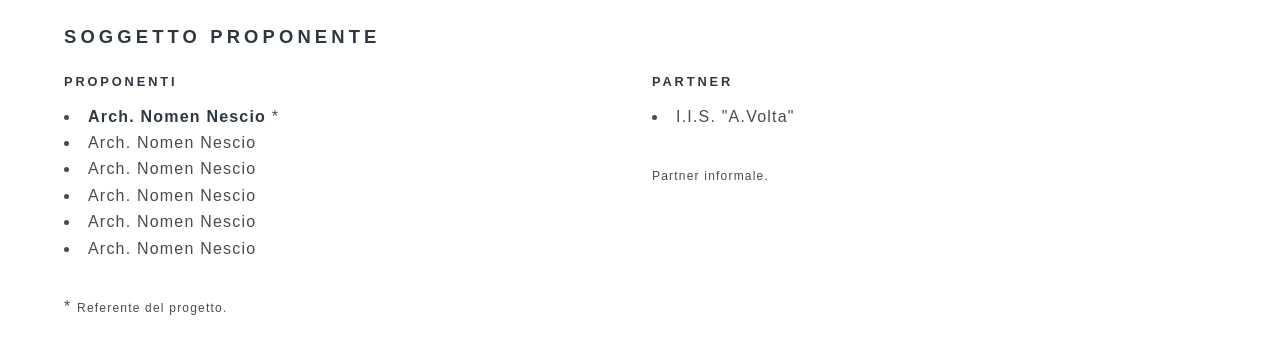
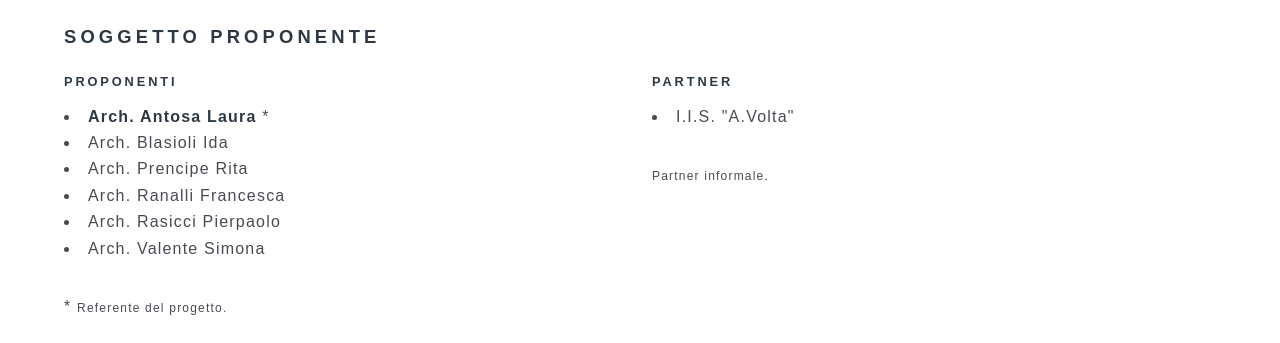
Before and after one commit to cogiarplus/labforall, a Jekyll site: the page built from gruppo.html, in a window 1280 px wide and 900 px high, scrolled down 305 px. Shown: the part 152-495 px from the top of the window. Built offline with Jekyll 4.4.1, drawn with Linux system fonts in a browser that asks for light colours; some web fonts are replaced.

Commit message:
Update _config.yml

```diff
--- a/_config.yml
+++ b/_config.yml
@@ -40,7 +40,7 @@
 # PRINCIPALI CAMPI IN CUI OPERA IL PROGETTO (MAX 3)
 # NOTE: I campi `description` e `icon_` sono presenti solo per ragioni grafiche
 principali_campi_in_cui_opera_il_progetto:
-  description: "Lorem ipsum dolor sit amet, consectetuer adipiscing elit. Aenean commodo ligula eget dolor. Aenean massa. Cum sociis natoque penatibus et magnis dis parturient montes, nascetur ridiculus mus."
+  description: "LabForAll come simbiosi tra <i>architettura</i>, <i>formazione</i> e <i>fablab</i>"
   topic_one: "architettura/urbanistica"
   icon_one: "fa-users"
   topic_two: "formazione"
@@ -56,14 +56,14 @@
 # Caratteristiche geografiche, politiche, sociali e culturali del contesto in cui il progetto si inserisce
 # NOTE: Diviso in due parti solo per ragioni grafiche
 analisi_del_contesto_territoriale:
-  part_one: "Lab for All si sviluppa in un quartiere che negli ultimi anni è stato oggetto di riqualificazione urbana a partire dalla realizzazione dell’edificio per Uffici Fater progettato dall’arch. Massimiliano Fuksas fino a una serie di edifici residenziali che dimostrano un’attenzione concreta alla qualità architettonica e urbana e al recupero di un quartiere marginale della città seppur prossimo a funzioni di interesse pubblico come l’Università degli studi “G. D’Annunzio”, il tribunale e la stazione ferroviaria di Portanuova, anch’essa da pochi anni oggetto di ristrutturazione e recupero della facciata d’interesse storico."
+  part_one: "LabForAll si sviluppa in un quartiere che negli ultimi anni è stato oggetto di riqualificazione urbana a partire dalla realizzazione dell’edificio per Uffici Fater progettato dall’arch. Massimiliano Fuksas fino a una serie di edifici residenziali che dimostrano un’attenzione concreta alla qualità architettonica e urbana e al recupero di un quartiere marginale della città seppur prossimo a funzioni di interesse pubblico come l’Università degli studi “G. D’Annunzio”, il tribunale e la stazione ferroviaria di Portanuova, anch’essa da pochi anni oggetto di ristrutturazione e recupero della facciata d’interesse storico."
   part_two: "La scuola è facilmente raggiungibile con i mezzi pubblici. L’obiettivo dell’intervento si colloca, quindi, in una dimensione dinamica, all’interno di un brano di città che si sta rigenerando dal punto di vista architettonico e urbano, ma che necessita ancora di spazi da condividere che la cittadinanza possa sentire come propri e di una spinta verso la coesione sociale. "
 
 # DESCRIZIONE DELLO SPAZIO CHE OSPITERA` IL PROGETTO (MAX 1000 BATTUTE)
 # Indicare proprietà, stato di assegnazione, se dismesso o attivo, se pronto per le attività o necessita di ristrutturazioni/implementazioni
 # NOTE: Diviso in due parti solo per ragioni grafiche
 descrizione_dello_spazio:
-  part_one: "Lab for All recupera degli spazi inutilizzati e sottoutilizzati dell’Istituto Tecnico Industriale “A. Volta”. Quest’ultimo è situato in un complesso di circa 33mila metri quadri e strutturato in vari edifici che oggi ospitano 62 aule, 26 laboratori (5 di chimica, 3 di elettronica e telecomunicazioni, 3 di elettrotecnica, 6 di meccanica, 2 di fisica, 3 aule multimediali, 1 aula linguistica, 3 di disegno tecnico), un’ampia palestra attrezzata, una piscina coperta a cinque corsie, 4 campetti esterni, ampi parcheggi e aree verdi. "
+  part_one: "LabForAll recupera degli spazi inutilizzati e sottoutilizzati dell’Istituto Tecnico Industriale “A. Volta”. Quest’ultimo è situato in un complesso di circa 33mila metri quadri e strutturato in vari edifici che oggi ospitano 62 aule, 26 laboratori (5 di chimica, 3 di elettronica e telecomunicazioni, 3 di elettrotecnica, 6 di meccanica, 2 di fisica, 3 aule multimediali, 1 aula linguistica, 3 di disegno tecnico), un’ampia palestra attrezzata, una piscina coperta a cinque corsie, 4 campetti esterni, ampi parcheggi e aree verdi. "
   part_two: "Le peculiarità architettoniche del complesso sono il continuo salto di quota dei solai di copertura per rispondere alla necessità di illuminazione naturale delle aule e laboratori e la presenza di giardini che si pongono come spazi aperti ma racchiusi dalle aule, che consentono una percezione continua e dinamica degli ambienti. In questo contesto Lab for All aspira a divenire un luogo da condividere, aperto a persone di tutte le età e di diversi interessi."
 
 # TODO: DOCUMENTO CHE ATTESTA LA PROPRIETÀ, LA CONCESSIONE O L’ESISTENZA DI UN PROCESSO IN ATTO PER L’ASSEGNAZIONE DELLO SPAZIO (MAX SIZE 2MB - FORMATI CONSENTITI: .DOC .PDF .ZIP .JPG)
@@ -92,22 +92,21 @@
 
 # CARATTERI DISTINTIVI (max 1000 battute)
 # Peculiarità che contraddistinguono il progetto, eventuali elementi di innovazione
-caratteri_distintivi: "Lorem ipsum dolor sit amet, consectetuer adipiscing elit. Aenean commodo ligula eget dolor. Aenean massa. Cum sociis natoque penatibus et magnis dis parturient montes, nascetur ridiculus mus. Donec quam felis, ultricies nec, pellentesque eu, pretium quis, sem. Nulla consequat massa quis enim. Donec pede justo, fringilla vel, aliquet nec, vulputate eget, arcu. In enim justo, rhoncus ut, imperdiet a, venenatis vitae, justo. Nullam dictum felis eu pede mollis pretium. Integer tincidunt. Cras dapibus. Vivamus elementum semper nisi. Aenean vulputate eleifend tellus. Aenean leo ligula, porttitor eu, consequat vitae, eleifend ac, enim. Aliquam lorem ante, dapibus in, viverra quis, feugiat a, tellus. Phasellus viverra nulla ut metus varius laoreet. Quisque rutrum. Aenean imperdiet. Etiam ultricies nisi vel augue. Curabitur ullamcorper ultricies nisi. Nam eget dui. Etiam rhoncus. Maecenas tempus, tellus eget condimentum rhoncus, sem quam semper libero, sit amet adipiscing sem neque sed ipsum."
+caratteri_distintivi: "Il progetto si sviluppa in una zona a margine della città nell’obiettivo di rigenerare il tessuto sociale urbano e attivare processi di coesione e cooperazione. Gli spazi sottoutilizzati dell’Istituto vengono rivalutati per inserirvi laboratori avanzati di sperimentazione in ambito informatico, elettrico, elettronico e di comunicazione con la presenza di personale docente altamente specializzato e con le aziende locali e non. Agli utenti viene offerta la possibilità di proporre le proprie idee e aspirazioni, di metterle in rete per produrre innovazione. Le modalità formative sono una sperimentazione costante e si adattano ai bisogni e alle esigenze in evoluzione continua."
 
 # STATO ATTUALE DI AVANZAMENTO E PRINCIPALI STEP DA OGGI ALLA REALIZZAZIONE DEL PROGETTO/AVVIO DELLE ATTIVITA` (MAX 1000 BATTUTE)
 stato_attuale_di_avanzamento_e_principali_step: "Lorem ipsum dolor sit amet, consectetuer adipiscing elit. Aenean commodo ligula eget dolor. Aenean massa. Cum sociis natoque penatibus et magnis dis parturient montes, nascetur ridiculus mus. Donec quam felis, ultricies nec, pellentesque eu, pretium quis, sem. Nulla consequat massa quis enim. Donec pede justo, fringilla vel, aliquet nec, vulputate eget, arcu. In enim justo, rhoncus ut, imperdiet a, venenatis vitae, justo. Nullam dictum felis eu pede mollis pretium. Integer tincidunt. Cras dapibus. Vivamus elementum semper nisi. Aenean vulputate eleifend tellus. Aenean leo ligula, porttitor eu, consequat vitae, eleifend ac, enim. Aliquam lorem ante, dapibus in, viverra quis, feugiat a, tellus. Phasellus viverra nulla ut metus varius laoreet. Quisque rutrum. Aenean imperdiet. Etiam ultricies nisi vel augue. Curabitur ullamcorper ultricies nisi. Nam eget dui. Etiam rhoncus. Maecenas tempus, tellus eget condimentum rhoncus, sem quam semper libero, sit amet adipiscing sem neque sed ipsum."
 
 # PUNTI DI FORZA E DI DEBOLEZZA DEL PROGETTO E DEL TEAM PROPONENTE (MAX 1500 BATTUTE)
-punti_di_forza_e_di_debolezza: "Lorem ipsum dolor sit amet, consectetuer adipiscing elit. Aenean commodo ligula eget dolor. Aenean massa. Cum sociis natoque penatibus et magnis dis parturient montes, nascetur ridiculus mus. Donec quam felis, ultricies nec, pellentesque eu, pretium quis, sem. Nulla consequat massa quis enim. Donec pede justo, fringilla vel, aliquet nec, vulputate eget, arcu. In enim justo, rhoncus ut, imperdiet a, venenatis vitae, justo. Nullam dictum felis eu pede mollis pretium. Integer tincidunt. Cras dapibus. Vivamus elementum semper nisi. Aenean vulputate eleifend tellus. Aenean leo ligula, porttitor eu, consequat vitae, eleifend ac, enim. Aliquam lorem ante, dapibus in, viverra quis, feugiat a, tellus. Phasellus viverra nulla ut metus varius laoreet. Quisque rutrum. Aenean imperdiet. Etiam ultricies nisi vel augue. Curabitur ullamcorper ultricies nisi. Nam eget dui. Etiam rhoncus. Maecenas tempus, tellus eget condimentum rhoncus, sem quam semper libero, sit amet adipiscing sem neque sed ipsum. Nam quam nunc, blandit vel, luctus pulvinar, hendrerit id, lorem. Maecenas nec odio et ante tincidunt tempus. Donec vitae sapien ut libero venenatis faucibus. Nullam quis ante. Etiam sit amet orci eget eros faucibus tincidunt. Duis leo. Sed fringilla mauris sit amet nibh. Donec sodales sagittis magna. Sed consequat, leo eget bibendum sodales, augue velit cursus nunc, quis gravida magna mi a libero."
+punti_di_forza_e_di_debolezza: "Il team proponente si compone di giovani architetti che, seppur accomunati dalla medesima formazione, hanno svolto esperienze professionali e personali diverse. Partendo dalla conoscenza del tessuto sociale locale e mettendo insieme le proprie idee e capacità ha dato vita ad un progetto innovativo. Tale progetto, dunque, mette insieme da un lato le esigenze architettoniche e dall'altro quelle culturali per poter sviluppare un programma di rigenerazione del territorio e della comunità locale. Il progetto nasce da una necessità concreta di spazi e di opportunità di formazione per i giovani con la prospettiva di creare reti che aiutino i ragazzi ad entrare nel mondo del lavoro e, allo stesso tempo, riqualificare il contesto urbano in cui è inserito. L'idea di utilizzare un edificio esistente già attivo e dinamico offre al progetto un punto di partenza privilegiato per il suo sviluppo futuro, anche grazie al confronto con i docenti che conoscono già il territorio e che vivono quotidianamente il contesto sociale."
 
 # APPROCCIO COLLABORATIVO E COSTRUZIONE DI RETI (MAX 1000 BATTUTE)
 # Partnership e reti in essere, altre collaborazioni che si intendono attivare e come
 approccio_collaborativo_e_costruzione_di_reti: "Il progetto nasce dalla partnership tra l'I.I.S. A. Volta, Provincia di Pescara ed il gruppo di progettazione Cogiarplus uniti nell'intento di ampliare, modernizzare ed ampliare la struttura scolastica destinando una parte dello spazio ad attività extra-scolastiche.
 La struttura stessa ambisce ad essere un luogo dove poter sviluppare nuovi legami tra giovani, docenti, specialisti attraverso convegni ed attività mirate allo sviluppo di nuove competenze."
 
-
 # MODALITA` CON CUI IL PROGETTO IMMAGINA DI CREARE OPPORTUNITA` DI OCCUPAZIONE E SVILUPPO DEL TERRITORIO (MAX 1000 BATTUTE)
-occupazione_e_sviluppo_del_territorio: "Lorem ipsum dolor sit amet, consectetuer adipiscing elit. Aenean commodo ligula eget dolor. Aenean massa. Cum sociis natoque penatibus et magnis dis parturient montes, nascetur ridiculus mus. Donec quam felis, ultricies nec, pellentesque eu, pretium quis, sem. Nulla consequat massa quis enim. Donec pede justo, fringilla vel, aliquet nec, vulputate eget, arcu. In enim justo, rhoncus ut, imperdiet a, venenatis vitae, justo. Nullam dictum felis eu pede mollis pretium. Integer tincidunt. Cras dapibus. Vivamus elementum semper nisi. Aenean vulputate eleifend tellus. Aenean leo ligula, porttitor eu, consequat vitae, eleifend ac, enim. Aliquam lorem ante, dapibus in, viverra quis, feugiat a, tellus. Phasellus viverra nulla ut metus varius laoreet. Quisque rutrum. Aenean imperdiet. Etiam ultricies nisi vel augue. Curabitur ullamcorper ultricies nisi. Nam eget dui. Etiam rhoncus. Maecenas tempus, tellus eget condimentum rhoncus, sem quam semper libero, sit amet adipiscing sem neque sed ipsum."
+occupazione_e_sviluppo_del_territorio: "Il progetto Labforall costituisce attraverso le attività che accoglie al suo interno un'ottima opportunità di occupazione e sviluppo del territorio rendendo partecipi  i cittadini a tutte le iniziative formative, eventi culturali organizzati e da organizzare al suo interno. Le attività di laboratorio multidisciplinare contribuiscono a inserire i partecipanti nel mondo del lavoro attraverso l’incontro tra i soggetti aspiranti, i docenti e le aziende locali e non, i quali intraprendono progetti e attività condivise."
 
 ################################################################################
 ########################### MODELLO DI SOSTENIBILITA` ##########################
@@ -117,8 +116,7 @@
 # Stima a 3 anni
 # Indicare investimenti previsti: quali e quanti
 # Costi principali: quali e quanti
-costi: "Lorem ipsum dolor sit amet, consectetuer adipiscing elit. Aenean commodo ligula eget dolor. Aenean massa. Cum sociis natoque penatibus et magnis dis parturient montes, nascetur ridiculus mus. Donec quam felis, ultricies nec, pellentesque eu, pretium quis, sem. Nulla consequat massa quis enim. Donec pede justo, fringilla vel, aliquet nec, vulputate eget, arcu. In enim justo, rhoncus ut, imperdiet a, venenatis vitae, justo. Nullam dictum felis eu pede mollis pretium. Integer tincidunt. Cras dapibus. Vivamus elementum semper nisi. Aenean vulputate eleifend tellus. Aenean leo ligula, porttitor eu, consequat vitae, eleifend ac, enim. Aliquam lorem ante, dapibus in, viverra quis, feugiat a, tellus. Phasellus viverra nulla ut metus varius laoreet. Quisque rutrum. Aenean imperdiet. Etiam ultricies nisi vel augue. Curabitur ullamcorper ultricies nisi. Nam eget dui. Etiam rhoncus. Maecenas tempus, tellus eget condimentum rhoncus, sem quam semper libero, sit amet adipiscing sem neque sed ipsum."
-
+costi: "LabForAll è un progetto che si inserisce nella rifunzionalizzazione o meglio nella rigenerazione dei 3 corpi di fabbrica esposti a NO dell'intero impianto scolastico, composto da 11 corpi di fabbrica come da elaborato planimetrico. La rigenerazione organica dell'intervento, prevede l'integrazione dei 3 corpi, attualmente destinati a Laboratori di elettronica e corridoio e spazi non utilizzati residuali alle corti interne, mediante interventi di demolizione e ricostruzione, con ampliamento dell'ingresso e creazione di ulteriori ambienti da destinare a Laboratori e spazi polifunzionali da destinare al coworking. il costo delle opere e degli interventi delle opere edilizie ed impiantistiche è stato computato con un quadro economico sommario, non superiore a euro 180.000,00, mentre le pareti mobili, gli arredi, e le attrezzature necessarie al laboratorio, biblioteca, spazio polifunzionale e postazione coworking, nonchè attrezzature per spazio esterno euro 350.000,00."
 # MODELLO DI SOSTENIBILITÀ ECONOMICA: LE ENTRATE (MAX 1500 BATTUTE)
 # Stima a 3 anni
 # Contributi pubblici: se si, quali e per quale cifra
@@ -133,12 +131,12 @@
 
 # NOTE: Inserire il referente del progetto nella prima variabile annidata
 proponenti:
-  name_one: "Arch. Nomen Nescio"
-  name_two: "Arch. Nomen Nescio"
-  name_three: "Arch. Nomen Nescio"
-  name_four: "Arch. Nomen Nescio"
-  name_five: "Arch. Nomen Nescio"
-  name_six: "Arch. Nomen Nescio"
+  name_one: "Arch. Antosa Laura"
+  name_two: "Arch. Blasioli Ida"
+  name_three: "Arch. Prencipe Rita"
+  name_four: "Arch. Ranalli Francesca"
+  name_five: "Arch. Rasicci Pierpaolo"
+  name_six: "Arch. Valente Simona"
 
 # NOTE: Usare la barra retroversa (backslash) per evadere i doppi apici
 partner:
```
